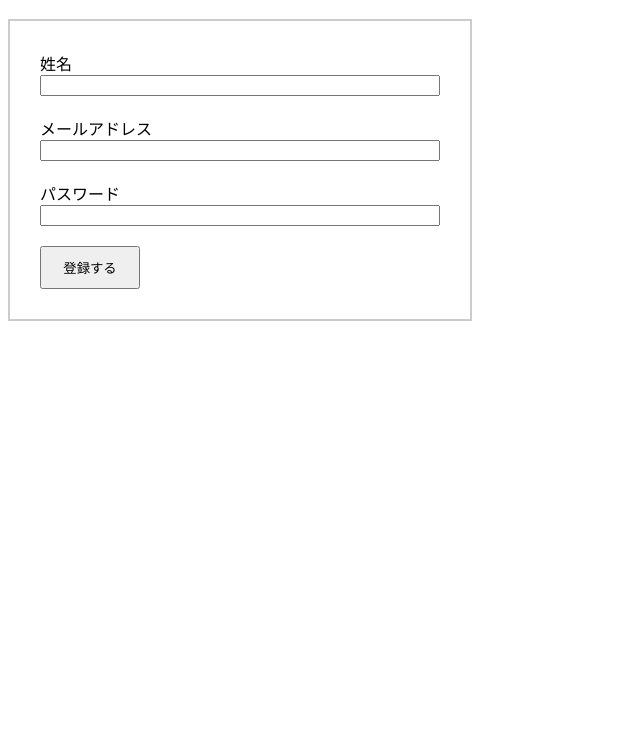
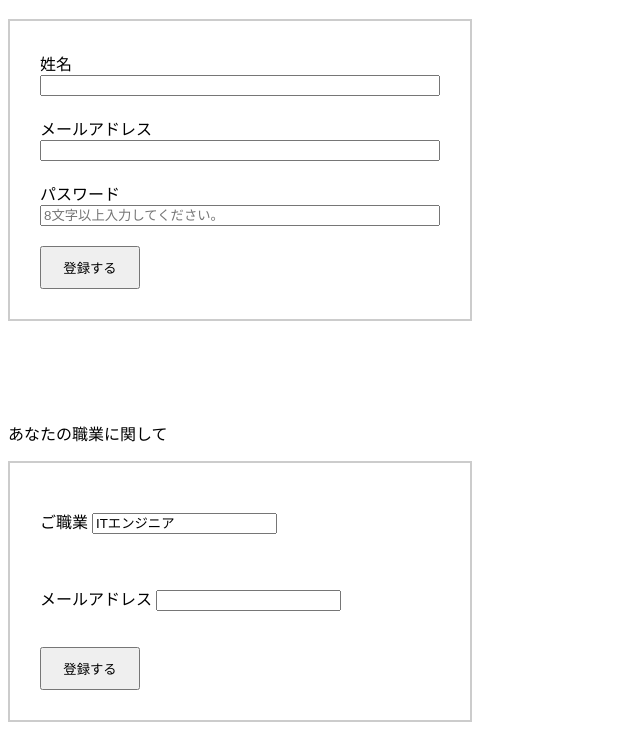
Before and after one commit to itsumoonazicode/form-design-patterns-hands-on, a plain HTML site: page registration-form/index.html in a window 1280 px wide. Shown: the part 70-800 px from the top of the page, without its empty margins (0-640 px from the left). Drawn offline with Linux system fonts and the light colour scheme.

Commit message:
プレースホルダーをinputのヒントに使うのは良くないってのに関しての解説部分を追加

```diff
--- a/registration-form/index.html
+++ b/registration-form/index.html
@@ -10,13 +10,26 @@
 <body>
 	<main>
 		<h1>登録フォーム</h1>
-		<form action="" class="container">
+		<form action="" class="container mb100">
 			<label for="name">姓名</label>
 			<input type="text" id="name" class="mb20" name="name">
 			<label for="email">メールアドレス</label>
 			<input type="email" id="email" class="mb20" name="email">
 			<label for="password">パスワード</label>
-			<input type="password" id="password" class="mb20" name="password">
+			<input type="password" id="password" class="mb20" name="password" placeholder="8文字以上入力してください。">
+			<input type="submit" value="登録する" class="submit">
+		</form>
+
+		<p>あなたの職業に関して</p>
+		<form action="" class="container second">
+			<p>
+				<label for="job">ご職業</label>
+				<input type="text" id="job" class="mb20" name="job" placeholder="ITエンジニア">
+			</p>
+			<p>
+				<label for="mail">メールアドレス</label>
+				<input type="mail" id="mail" class="mb20" name="mail">
+			</p>
 			<input type="submit" value="登録する" class="submit">
 		</form>
 	</main>
--- a/registration-form/style.css
+++ b/registration-form/style.css
@@ -13,3 +13,10 @@
 .mb20 {
 	margin-bottom: 20px;
 }
+.mb100 {
+	margin-bottom: 100px;
+}
+
+.second ::placeholder {
+	color: black;
+}
```
Also changed, not shown: 1 other file.
